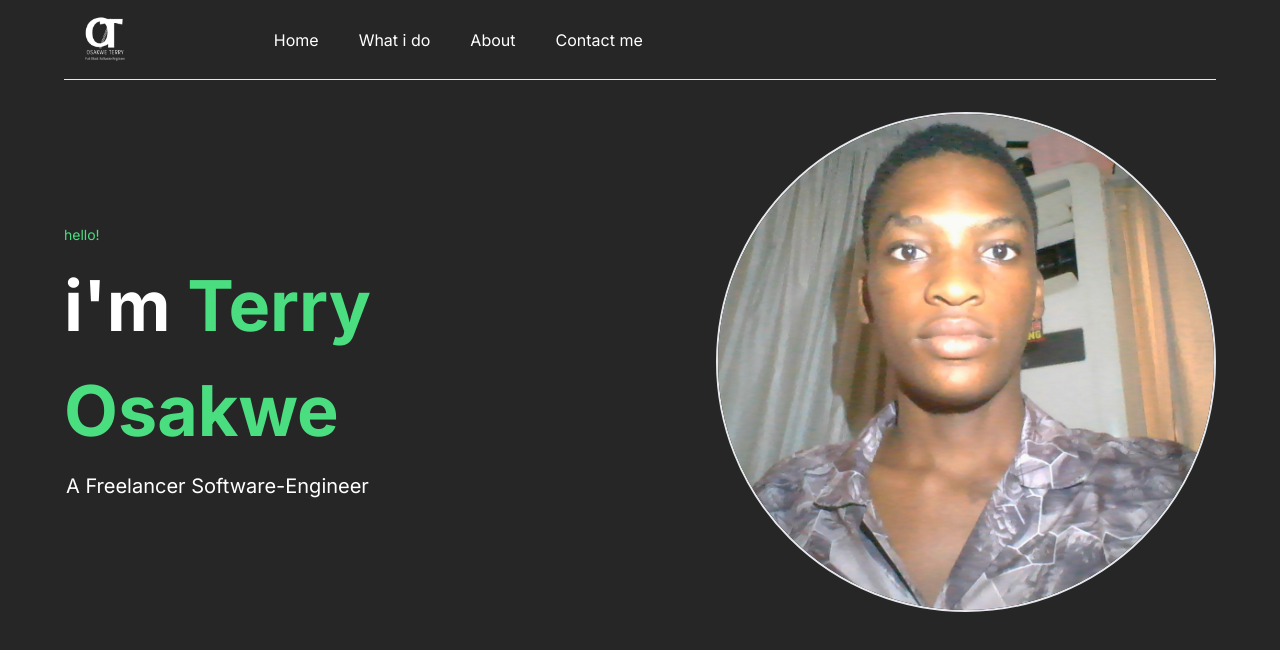
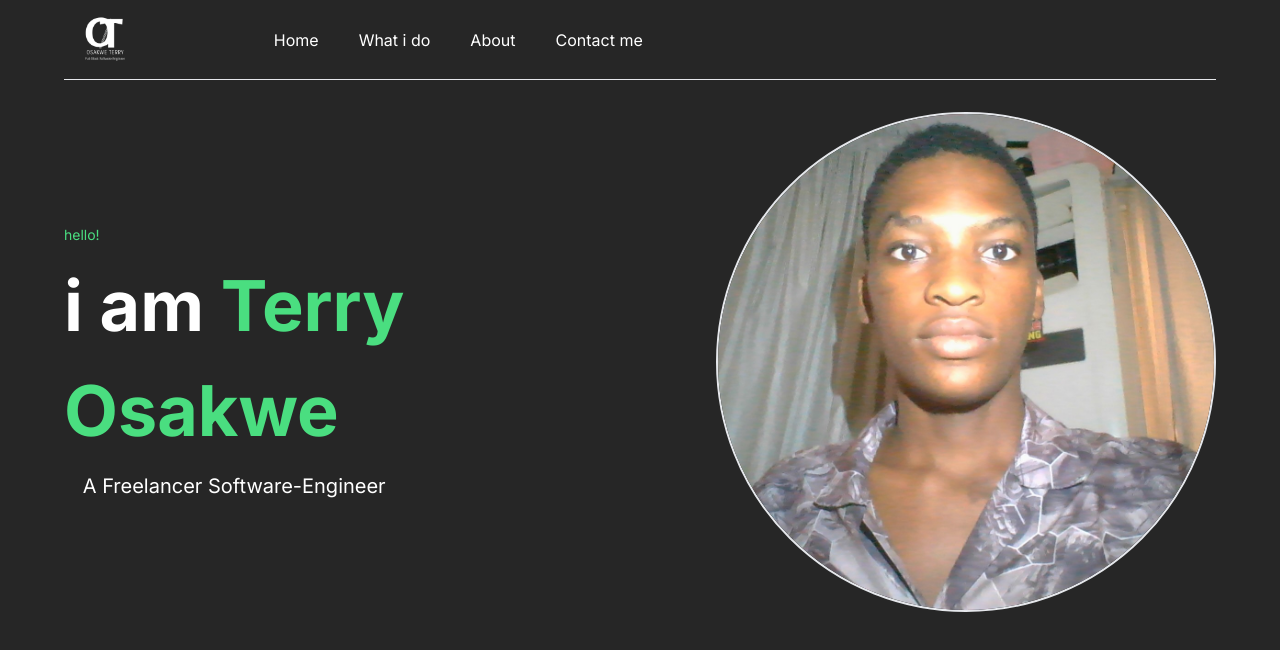
Before and after one commit to TM-Code-009/personal-port, a Next.js app: page /component/Hero in a window 1280 px wide. Shown: the top 650 px of the page. Built offline with nearby package versions, Linux system fonts and the light colour scheme.

Commit message:
portfixed

```diff
--- a/app/component/Hero/page.tsx
+++ b/app/component/Hero/page.tsx
@@ -7,7 +7,7 @@ const page = () => {
      <main className='w-full min-h-[500px] flex flex-col-reverse lg:flex-row items-center justify-between py-8 lg:py:0'>
         <div className='flex flex-col gap-2'>
         <p className='text-[14px] text-green-400'>hello!</p>
-        <p className='lg:text-[70px] text-center lg:text-left text-[60px] font-bold text-white'>i'm <span className='text-green-400'>Terry<br/>Osakwe</span></p>
+        <p className='lg:text-[70px] text-center lg:text-left text-[60px] font-bold text-white'>i am <span className='text-green-400'>Terry<br/>Osakwe</span></p>
         <p className='text-white text-[14px] lg:text-[20px] text-center'>A Freelancer Software-Engineer</p>
     </div>
     <div>
```
